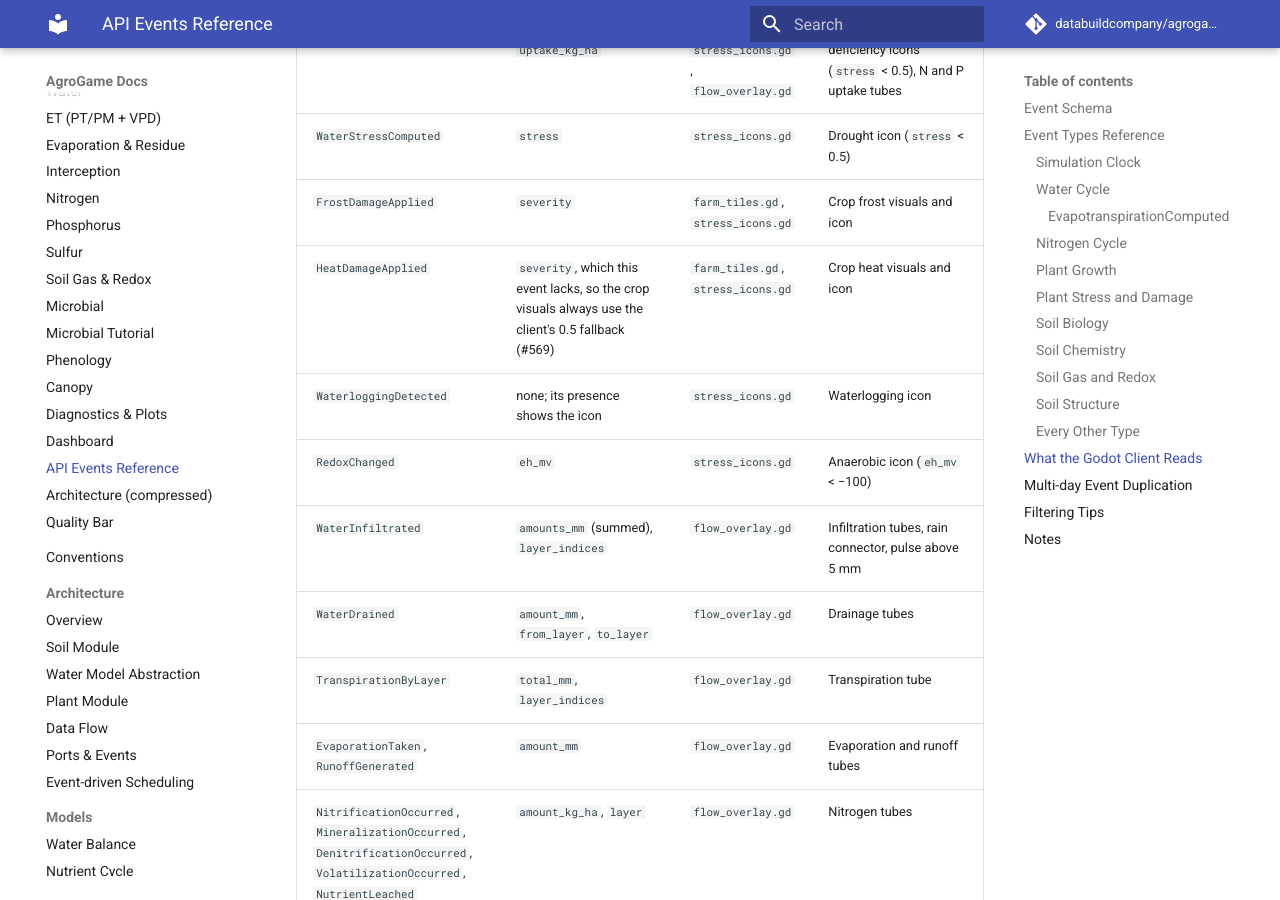
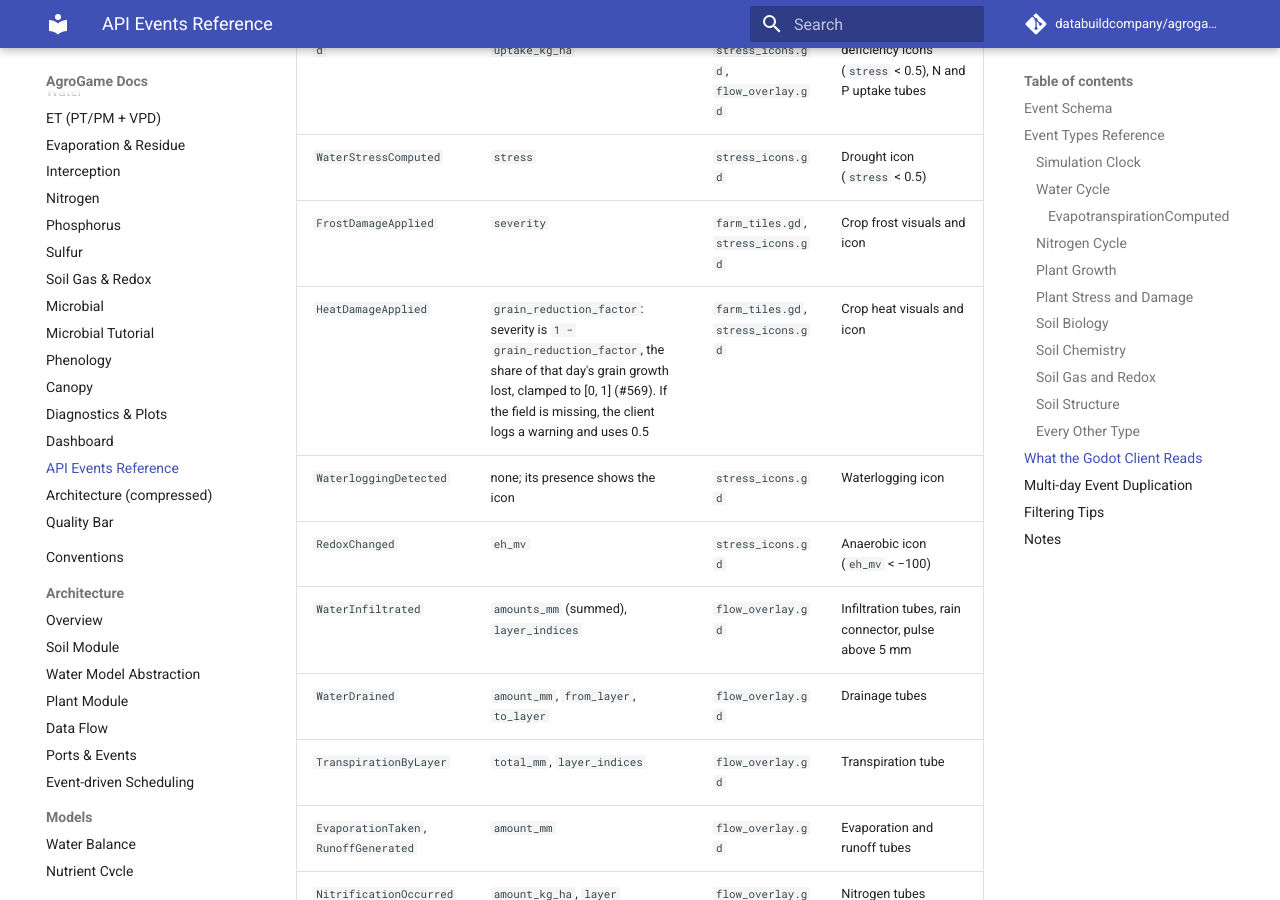
Before and after one commit to gedejong/agrogame, an MkDocs documentation site: the page built from docs/api-events.md, in a window 1280 px wide and 900 px high, scrolled down 6664 px. Built offline with MkDocs 1.6.1 and Material for MkDocs 9.7.7, drawn with Linux system fonts in a browser that asks for light colours; comment, search, counter and statistics services are not loaded; some of the changed text lies outside the part shown.

Commit message:
docs(#426): describe the client's derived heat-damage severity (#569)
After #581 the client derives HeatDamageApplied severity as
1 - grain_reduction_factor, clamped to [0, 1], logging a warning and using
0.5 when the field is missing. The client-reads table and the event row
now say so, in place of the pre-#581 mismatch they documented.

Co-Authored-By: Claude Opus 5.5 <noreply@anthropic.com>

```diff
--- a/docs/api-events.md
+++ b/docs/api-events.md
@@ -112,7 +112,7 @@ payload.
 | `NutrientStressComputed` | `nutrient: str`, `uptake_kg_ha: float`, `demand_kg_ha: float`, `stress: float` | Nutrient limitation |
 | `PlantNUptakeComputed` | `uptake_kg_ha: float`, `demand_kg_ha: float` (kg N/ha) | Diagnostic: the day's soil N uptake and demand, handed to whole-shoot plant-N accounting (#360) |
 | `FrostDamageApplied` | `lai_loss: float` (m²/m²), `biomass_loss_g_m2: float`, `tmin_c: float` (°C), `severity: float` (0–1) | Frost cut leaf area and biomass |
-| `HeatDamageApplied` | `grain_reduction_factor: float`, `tmax_c: float` (°C) | Heat above the crop's threshold at flowering or grain fill; that day's grain growth is multiplied by `grain_reduction_factor`. There is no `severity` field (#569) |
+| `HeatDamageApplied` | `grain_reduction_factor: float`, `tmax_c: float` (°C) | Heat above the crop's threshold at flowering or grain fill; that day's grain growth is multiplied by `grain_reduction_factor`. There is no `severity` field; the client derives one ([below](#what-the-godot-client-reads)) |
 | `WaterloggingDetected` | `layer: int`, `theta: float`, `saturation: float` (m³/m³) | Top layer at or above 95 % of saturation, on each such day |
 
 ### Soil Biology
@@ -174,7 +174,7 @@ and `data` fields it reads. It does not read `EvapotranspirationComputed`.
 | `NutrientStressComputed` | `nutrient`, `stress`, `uptake_kg_ha` | `farm_tiles.gd`, `stress_icons.gd`, `flow_overlay.gd` | Crop stress visuals, deficiency icons (`stress` < 0.5), N and P uptake tubes |
 | `WaterStressComputed` | `stress` | `stress_icons.gd` | Drought icon (`stress` < 0.5) |
 | `FrostDamageApplied` | `severity` | `farm_tiles.gd`, `stress_icons.gd` | Crop frost visuals and icon |
-| `HeatDamageApplied` | `severity`, which this event lacks, so the crop visuals always use the client's 0.5 fallback (#569) | `farm_tiles.gd`, `stress_icons.gd` | Crop heat visuals and icon |
+| `HeatDamageApplied` | `grain_reduction_factor`: severity is `1 − grain_reduction_factor`, the share of that day's grain growth lost, clamped to [0, 1] (#569). If the field is missing, the client logs a warning and uses 0.5 | `farm_tiles.gd`, `stress_icons.gd` | Crop heat visuals and icon |
 | `WaterloggingDetected` | none; its presence shows the icon | `stress_icons.gd` | Waterlogging icon |
 | `RedoxChanged` | `eh_mv` | `stress_icons.gd` | Anaerobic icon (`eh_mv` < −100) |
 | `WaterInfiltrated` | `amounts_mm` (summed), `layer_indices` | `flow_overlay.gd` | Infiltration tubes, rain connector, pulse above 5 mm |
```
